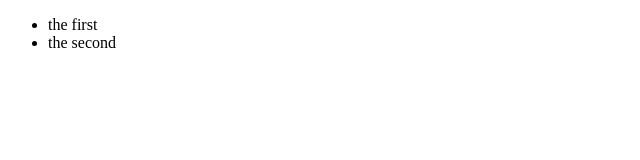
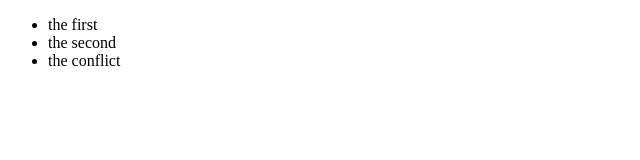
Before and after one commit to tungg2302/GitHub, a plain HTML site: page index.html in a window 1280 px wide. Shown: the full height of the page, 0-640 px from the left. Drawn offline with Linux system fonts and the light colour scheme.

Commit message:
the conflict

```diff
--- a/index.html
+++ b/index.html
@@ -9,6 +9,7 @@
     <ul>
         <li>the first</li>
         <li>the second</li>
+        <li>the conflict</li>
     </ul>
 </body>
 </html>
```
